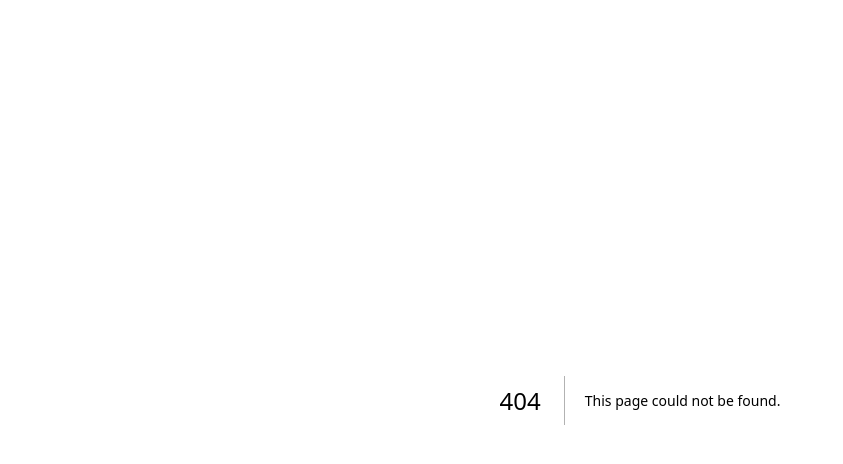
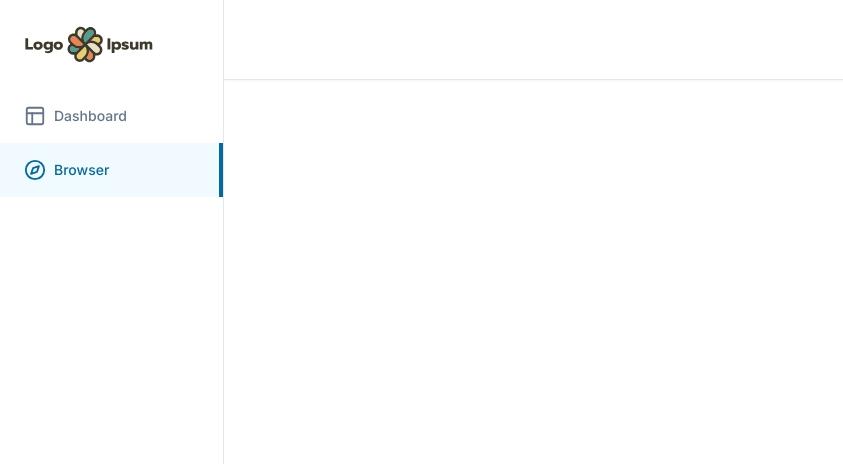
Before and after one commit to koni24/lms, a Next.js app: page /search in a window 1280 px wide. Before the commit this address had no page. Shown: the top 464 px of the page, without its empty margins (0-843 px from the left). Built offline with nearby package versions, Linux system fonts and the light colour scheme.

Commit message:
layout done

```diff
--- /dev/null
+++ b/app/(dashboard)/(routes)/search/page.tsx
@@ -0,0 +1,9 @@
+const SearchPage = () => {
+    return (
+        <div>
+            This is a search page!
+        </div>
+     );
+}
+
+export default SearchPage;
--- /dev/null
+++ b/app/(dashboard)/_components/logo.tsx
@@ -0,0 +1,12 @@
+import Image from "next/image";
+
+export const Logo =()=>{
+    return (
+        <Image
+        height={130}
+        width={130}
+        alt="logo"
+        src="/logo.svg"
+        />
+    )
+}
--- /dev/null
+++ b/app/(dashboard)/_components/mobile-sidebar.tsx
@@ -0,0 +1,21 @@
+import { Menu } from "lucide-react";
+
+import {
+    Sheet,
+    SheetContent,
+    SheetTrigger
+} from "@/components/ui/sheet"
+import { Sidebar } from "./sidebar";
+
+export const MobileSidebar =() =>{
+    return (
+      <Sheet>
+        <SheetTrigger className="md:hidden pr-4 hover:opacity-75 transition">
+          <Menu />
+        </SheetTrigger>
+        <SheetContent side="left" className="p-0 bg-white">
+            <Sidebar/>
+        </SheetContent>
+      </Sheet>
+    );
+}
--- /dev/null
+++ b/app/(dashboard)/_components/navbar.tsx
@@ -0,0 +1,11 @@
+import { NavbarRoutes } from "@/components/navbar-routes"
+import { MobileSidebar } from "./mobile-sidebar"
+
+export const Navbar = ()=>{
+    return (
+        <div className="p-4 border-b h-full flex items-center bg-white shadow-sm">
+            <MobileSidebar />
+            <NavbarRoutes />
+        </div>
+    )
+}
--- /dev/null
+++ b/app/(dashboard)/_components/sidebar-item.tsx
@@ -0,0 +1,56 @@
+'use client'
+
+import { cn } from "@/lib/utils";
+import { LucideIcon } from "lucide-react"
+import { usePathname, useRouter } from "next/navigation";
+
+interface SidebarItemProps {
+    icon: LucideIcon;
+    label: string;
+    href: string;
+};
+
+export const SidebarItem =({
+    icon: Icon,
+    label,
+    href,
+}:SidebarItemProps)=>{
+
+    const pathname=usePathname();
+    const router=useRouter();
+
+    const isActive =
+    (pathname === "/" && href === "/") ||
+    pathname === href || pathname?.startsWith(`${href}/`);
+
+    const onCLick =() =>{
+        router.push(href);
+    }
+
+    return(
+        <button
+        onClick={onCLick}
+        type="button"
+        className={cn("flex items-center gap-x-2 text-slate-500 text-sm font-[500] pl-6 transition-all hover:text-slate-600 hover:bg-slate-300/20",
+        isActive && "text-sky-700 bg-sky-200/20 hover:bg-sky-200/20 hover:text-sky/700"
+        )}
+        >
+           <div className="flex items-center gap-x-2 py-4">
+            <Icon
+                size={22}
+                className={cn(
+                    "text-slate-500",
+                    isActive && "text-sky-700"
+                )}
+            />
+            {label}
+            </div>
+            <div
+            className={cn("ml-auto opacity-0 border-2 border-sky-700 h-full transition-all",
+            isActive && "opacity-100"
+            )}
+            />
+
+        </button>
+    )
+}
--- /dev/null
+++ b/app/(dashboard)/_components/sidebar-routes.tsx
@@ -0,0 +1,29 @@
+"use client";
+import { Compass, Layout } from "lucide-react"
+import { SidebarItem } from "./sidebar-item";
+
+const guestRoutes = [
+  {
+    icon: Layout,
+    label: "Dashboard",
+    href: "/",
+  },
+  {
+    icon: Compass,
+    label: "Browser",
+    href: "/search",
+  },
+];
+export const SidebarRoutes = () => {
+    const routes= guestRoutes;
+  return <div className="flex flex-col w-full">
+    {routes.map((route)=>(
+        <SidebarItem
+        key={route.href}
+        icon={route.icon}
+        label={route.label}
+        href={route.href}
+        />
+    ))}
+  </div>;
+};
--- /dev/null
+++ b/app/(dashboard)/_components/sidebar.tsx
@@ -0,0 +1,15 @@
+import { Logo } from "./logo"
+import { SidebarRoutes } from "./sidebar-routes"
+
+export const Sidebar = () =>{
+    return(
+        <div className="h-full border-r flex flex-col">
+            <div className="p-6">
+                <Logo />
+            </div>
+            <div className="flex flex-col w-full">
+                <SidebarRoutes />
+            </div>
+        </div>
+    )
+}
--- a/app/(dashboard)/layout.tsx
+++ b/app/(dashboard)/layout.tsx
@@ -1,16 +1,24 @@
+import { Navbar } from "./_components/navbar";
+import { Sidebar } from "./_components/sidebar";
+
 const DashboardLayout = ({
     children
 }:{
     children:React.ReactNode;
 }) => {
     return (
-        <div className="h-full">
-            <div className="hidden md:flex h-full w-56 flex-col fixed inset-y-0 z-50">
-
-            </div>
+      <div className="h-full">
+        <div className="h-[80px] md:pl-56 fixed inset-y-0 w-full z-50">
+            <Navbar />
+        </div>
+        <div className="hidden md:flex h-full w-56 flex-col fixed inset-y-0 z-50">
+          <Sidebar />
+        </div>
+        <main className="md:pl-56 h-full">
             {children}
-        </div>
-      );
+        </main>
+      </div>
+    );
 }
 
 export default DashboardLayout;
--- /dev/null
+++ b/components/navbar-routes.tsx
@@ -0,0 +1,11 @@
+'use client';
+
+import { UserButton } from "@clerk/nextjs";
+
+export const NavbarRoutes =()=>{
+    return(
+        <div className="flex gap-x-2 ml-auto">
+            <UserButton />
+        </div>
+    )
+}
--- /dev/null
+++ b/components/ui/sheet.tsx
@@ -0,0 +1,146 @@
+"use client"
+
+import * as React from "react"
+import * as SheetPrimitive from "@radix-ui/react-dialog"
+import { cva, type VariantProps } from "class-variance-authority"
+import { X } from "lucide-react"
+
+import { cn } from "@/lib/utils"
+
+const Sheet = SheetPrimitive.Root
+
+const SheetTrigger = SheetPrimitive.Trigger
+
+const SheetClose = SheetPrimitive.Close
+
+const SheetPortal = ({
+  className,
+  ...props
+}: SheetPrimitive.DialogPortalProps) => (
+  <SheetPrimitive.Portal className={cn(className)} {...props} />
+)
+SheetPortal.displayName = SheetPrimitive.Portal.displayName
+
+const SheetOverlay = React.forwardRef<
+  React.ElementRef<typeof SheetPrimitive.Overlay>,
+  React.ComponentPropsWithoutRef<typeof SheetPrimitive.Overlay>
+>(({ className, ...props }, ref) => (
+  <SheetPrimitive.Overlay
+    className={cn(
+      "fixed inset-0 z-50 bg-background/80 backdrop-blur-sm data-[state=open]:animate-in data-[state=closed]:animate-out data-[state=closed]:fade-out-0 data-[state=open]:fade-in-0",
+      className
+    )}
+    {...props}
+    ref={ref}
+  />
+))
+SheetOverlay.displayName = SheetPrimitive.Overlay.displayName
+
+const sheetVariants = cva(
+  "fixed z-50 gap-4 bg-background p-6 shadow-lg transition ease-in-out data-[state=open]:animate-in data-[state=closed]:animate-out data-[state=closed]:duration-300 data-[state=open]:duration-500",
+  {
+    variants: {
+      side: {
+        top: "inset-x-0 top-0 border-b data-[state=closed]:slide-out-to-top data-[state=open]:slide-in-from-top",
+        bottom:
+          "inset-x-0 bottom-0 border-t data-[state=closed]:slide-out-to-bottom data-[state=open]:slide-in-from-bottom",
+        left: "inset-y-0 left-0 h-full w-3/4 border-r data-[state=closed]:slide-out-to-left data-[state=open]:slide-in-from-left sm:max-w-sm",
+        right:
+          "inset-y-0 right-0 h-full w-3/4  border-l data-[state=closed]:slide-out-to-right data-[state=open]:slide-in-from-right sm:max-w-sm",
+      },
+    },
+    defaultVariants: {
+      side: "right",
+    },
+  }
+)
+
+interface SheetContentProps
+  extends React.ComponentPropsWithoutRef<typeof SheetPrimitive.Content>,
+    VariantProps<typeof sheetVariants> {}
+
+const SheetContent = React.forwardRef<
+  React.ElementRef<typeof SheetPrimitive.Content>,
+  SheetContentProps
+>(({ side = "right", className, children, ...props }, ref) => (
+  <SheetPortal>
+    <SheetOverlay />
+    <SheetPrimitive.Content
+      ref={ref}
+      className={cn(sheetVariants({ side }), className)}
+      {...props}
+    >
+      {children}
+      <SheetPrimitive.Close className="absolute right-4 top-4 rounded-sm opacity-70 ring-offset-background transition-opacity hover:opacity-100 focus:outline-none focus:ring-2 focus:ring-ring focus:ring-offset-2 disabled:pointer-events-none data-[state=open]:bg-secondary">
+        <X className="h-4 w-4" />
+        <span className="sr-only">Close</span>
+      </SheetPrimitive.Close>
+    </SheetPrimitive.Content>
+  </SheetPortal>
+))
+SheetContent.displayName = SheetPrimitive.Content.displayName
+
+const SheetHeader = ({
+  className,
+  ...props
+}: React.HTMLAttributes<HTMLDivElement>) => (
+  <div
+    className={cn(
+      "flex flex-col space-y-2 text-center sm:text-left",
+      className
+    )}
+    {...props}
+  />
+)
+SheetHeader.displayName = "SheetHeader"
+
+const SheetFooter = ({
+  className,
+  ...props
+}: React.HTMLAttributes<HTMLDivElement>) => (
+  <div
+    className={cn(
+      "flex flex-col-reverse sm:flex-row sm:justify-end sm:space-x-2",
+      className
+    )}
+    {...props}
+  />
+)
+SheetFooter.displayName = "SheetFooter"
+
+const SheetTitle = React.forwardRef<
+  React.ElementRef<typeof SheetPrimitive.Title>,
+  React.ComponentPropsWithoutRef<typeof SheetPrimitive.Title>
+>(({ className, ...props }, ref) => (
+  <SheetPrimitive.Title
+    ref={ref}
+    className={cn("text-lg font-semibold text-foreground", className)}
+    {...props}
+  />
+))
+SheetTitle.displayName = SheetPrimitive.Title.displayName
+
+const SheetDescription = React.forwardRef<
+  React.ElementRef<typeof SheetPrimitive.Description>,
+  React.ComponentPropsWithoutRef<typeof SheetPrimitive.Description>
+>(({ className, ...props }, ref) => (
+  <SheetPrimitive.Description
+    ref={ref}
+    className={cn("text-sm text-muted-foreground", className)}
+    {...props}
+  />
+))
+SheetDescription.displayName = SheetPrimitive.Description.displayName
+
+export {
+  Sheet,
+  SheetPortal,
+  SheetOverlay,
+  SheetTrigger,
+  SheetClose,
+  SheetContent,
+  SheetHeader,
+  SheetFooter,
+  SheetTitle,
+  SheetDescription,
+}
--- a/package.json
+++ b/package.json
@@ -10,6 +10,7 @@
   },
   "dependencies": {
     "@clerk/nextjs": "^4.25.1",
+    "@radix-ui/react-dialog": "^1.0.5",
     "@radix-ui/react-slot": "^1.0.2",
     "class-variance-authority": "^0.7.0",
     "clsx": "^2.0.0",
```
Also changed, not shown: public/logo.svg (added), 1 other file (tests, documents, lock files or other folders).
